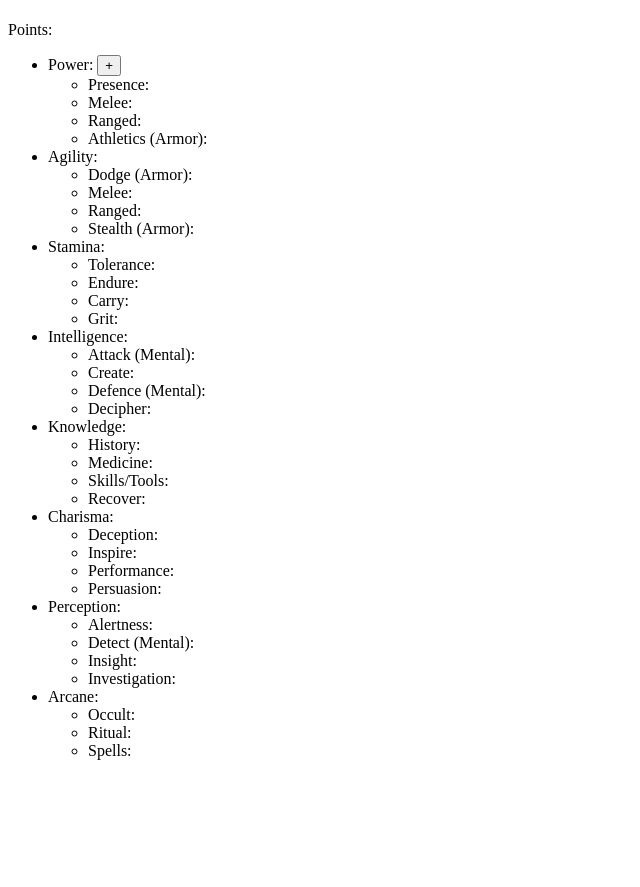
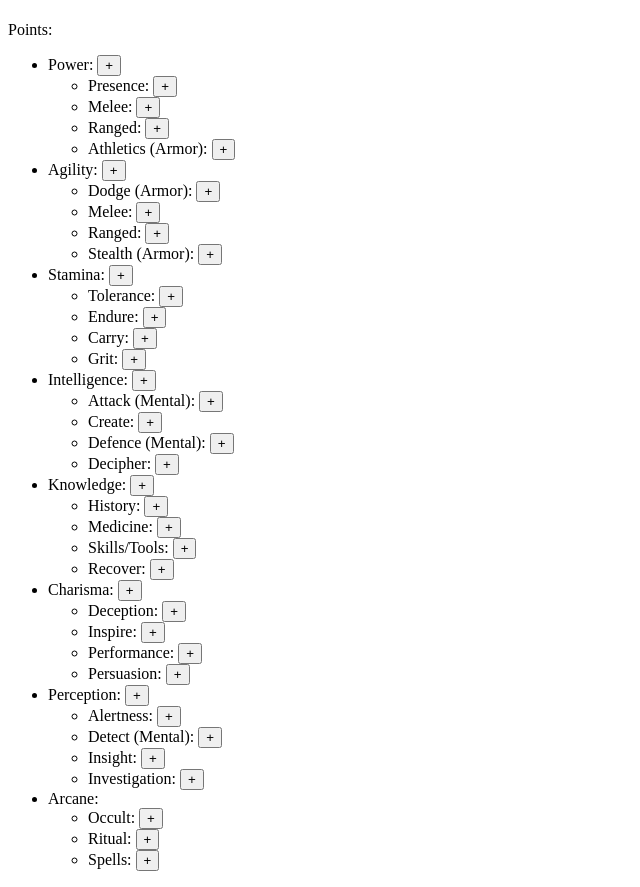
Before and after one commit to KeaganP-dev/Alem-Web-App, a website: page stats.html in a window 1280 px wide. Shown: the whole page, without its empty margins (0-640 px from the left). Before the commit the page ends 800 px from the top, so only its background shows below. Drawn offline with Linux system fonts and the light colour scheme.

Commit message:
stats.html fully functional

```diff
--- a/parsecsv.js
+++ b/parsecsv.js
@@ -176,6 +176,11 @@
     return Number(character.level) * 3 - excessskills / 2 - excessattributes - excesstraditions - Number(character.abilities);
 }
 
+function getArcane(character) {
+    totalTraditions = Number(character.charm) + Number(character.spark) + Number(character.reify) + Number(character.mind) + Number(character.shift) + Number(character.time) + Number(character.life) + Number(character.transform) + Number(character.spirit);
+    character.arcane = Math.round(totalTraditions / 5 - 0.01);
+}
+
   // Read the contents of "characters.csv"
   fetch('characters.csv')
     .then(response => response.text())
@@ -212,6 +217,8 @@
         character.ac = getArmor(armors, character);
 
         character.points = getPoints(character);
+
+        getArcane(character);
 
         // Populate the HTML elements with the character's data
         if (!! document.getElementById('level')) {
--- a/stats.html
+++ b/stats.html
@@ -8,68 +8,68 @@
         <meta charset="UTF-8" name="viewport", content="width=device-width", initial-scale="1.0">
         <title>Main Page</title>
         <link rel="icon" type="image/x-icon" href="/images/favicon.ico">
-        <script src="parsecsv.js"></script>
-        <script src="stats.js"></script>
     </head>
     <body>
       <h1 id="name"></h1>
       <p>Points: <span id="points"></span></p>
       <ul>
-        <li>Power: <input type="submit" value="+" onclick="increase_stat(confirm('Do you want to spend 1 point to increase Power?'), this)" id="power"/></li>
+        <li>Power: <span id = "power"></span><input type="submit" value="+" class="input" id="Power"/></li>
           <ul>
-            <li>Presence: <span id = "presence"></span></li>
-            <li>Melee: <span id = "powerMelee"></span></li>
-            <li>Ranged: <span id = "powerRanged"></span></li>
-            <li>Athletics (Armor): <span id = "athletics"></span></li>
+            <li>Presence: <span id = "presence"></span><input type="submit" value="+" class="input" id="Presence"/></li>
+            <li>Melee: <span id = "powerMelee"></span><input type="submit" value="+" class="input" id="Power_Melee"/></li>
+            <li>Ranged: <span id = "powerRanged"></span><input type="submit" value="+" class="input" id="Power_Ranged"/></li>
+            <li>Athletics (Armor): <span id = "athletics"></span><input type="submit" value="+" class="input" id="Athletics"/></li>
           </ul>
-        <li>Agility: <span id="agility"></span></li>
+        <li>Agility: <span id="agility"></span><input type="submit" value="+" class="input" id="Agility"/></li>
           <ul>
-            <li>Dodge (Armor): <span id = "dodge"></span></li>
-            <li>Melee: <span id = "agilityMelee"></span></li>
-            <li>Ranged: <span id = "agilityRanged"></span></li>
-            <li>Stealth (Armor): <span id = "stealth"></span></li>
+            <li>Dodge (Armor): <span id = "dodge"></span><input type="submit" value="+" class="input" id="Dodge"/></li>
+            <li>Melee: <span id = "agilityMelee"></span><input type="submit" value="+" class="input" id="Agility_Melee"/></li>
+            <li>Ranged: <span id = "agilityRanged"></span><input type="submit" value="+" class="input" id="Agility_Ranged"/></li>
+            <li>Stealth (Armor): <span id = "stealth"></span><input type="submit" value="+" class="input" id="Stealth"/></li>
           </ul>
-        <li>Stamina: <span id="stamina"></span></li>
+        <li>Stamina: <span id="stamina"></span><input type="submit" value="+" class="input" id="Stamina"/></li>
           <ul>
-            <li>Tolerance: <span id = "tolerance"></span></li>
-            <li>Endure: <span id = "endure"></span></li>
-            <li>Carry: <span id = "carry"></span></li>
-            <li>Grit: <span id = "grit"></span></li>
+            <li>Tolerance: <span id = "tolerance"></span><input type="submit" value="+" class="input" id="Tolerance"/></li>
+            <li>Endure: <span id = "endure"></span><input type="submit" value="+" class="input" id="Endure"/></li>
+            <li>Carry: <span id = "carry"></span><input type="submit" value="+" class="input" id="Carry"/></li>
+            <li>Grit: <span id = "grit"></span><input type="submit" value="+" class="input" id="Grit"/></li>
           </ul>
-        <li>Intelligence: <span id="intelligence"></span></li>
+        <li>Intelligence: <span id="intelligence"></span><input type="submit" value="+" class="input" id="Intelligence"/></li>
           <ul>
-            <li>Attack (Mental): <span id = "attack"></span></li>
-            <li>Create: <span id = "create"></span></li>
-            <li>Defence (Mental): <span id = "defence"></span></li>
-            <li>Decipher: <span id = "decipher"></span></li>
+            <li>Attack (Mental): <span id = "attack"></span><input type="submit" value="+" class="input" id="Attack"/></li>
+            <li>Create: <span id = "create"></span><input type="submit" value="+" class="input" id="Create"/></li>
+            <li>Defence (Mental): <span id = "defence"></span><input type="submit" value="+" class="input" id="Defence"/></li>
+            <li>Decipher: <span id = "decipher"></span><input type="submit" value="+" class="input" id="Decipher"/></li>
           </ul>
-        <li>Knowledge: <span id="knowledge"></span></li>
+        <li>Knowledge: <span id="knowledge"></span><input type="submit" value="+" class="input" id="Knowledge"/></li>
           <ul>
-            <li>History: <span id = "history"></span></li>
-            <li>Medicine: <span id = "medicine"></span></li>
-            <li>Skills/Tools: <span id = "skills/tools"></span></li>
-            <li>Recover: <span id = "recover"></span></li>
+            <li>History: <span id = "history"></span><input type="submit" value="+" class="input" id="History"/></li>
+            <li>Medicine: <span id = "medicine"></span><input type="submit" value="+" class="input" id="Medicine"/></li>
+            <li>Skills/Tools: <span id = "skills/tools"><input type="submit" value="+" class="input" id="Skills_Tools"/></span></li>
+            <li>Recover: <span id = "recover"></span><input type="submit" value="+" class="input" id="Recover"/></li>
           </ul>
-        <li>Charisma: <span id="charisma"></span></li>
+        <li>Charisma: <span id="charisma"></span><input type="submit" value="+" class="input" id="Charisma"/></li>
           <ul>
-            <li>Deception: <span id = "deception"></span></li>
-            <li>Inspire: <span id = "inspire"></span></li>
-            <li>Performance: <span id = "performance"></span></li>
-            <li>Persuasion: <span id = "persuasion"></span></li>
+            <li>Deception: <span id = "deception"></span><input type="submit" value="+" class="input" id="Deception"/></li>
+            <li>Inspire: <span id = "inspire"></span><input type="submit" value="+" class="input" id="Inspire"/></li>
+            <li>Performance: <span id = "performance"></span><input type="submit" value="+" class="input" id="Performance"/></li>
+            <li>Persuasion: <span id = "persuasion"></span><input type="submit" value="+" class="input" id="Persuasion"/></li>
           </ul>
-        <li>Perception: <span id="perception"></span></li>
+        <li>Perception: <span id="perception"></span><input type="submit" value="+" class="input" id="Perception"/></li>
           <ul>
-            <li>Alertness: <span id = "alertness"></span></li>
-            <li>Detect (Mental): <span id = "detect"></span></li>
-            <li>Insight: <span id = "insight"></span></li>
-            <li>Investigation: <span id = "investigation"></span></li>
+            <li>Alertness: <span id = "alertness"></span><input type="submit" value="+" class="input" id="Alertness"/></li>
+            <li>Detect (Mental): <span id = "detect"></span><input type="submit" value="+" class="input" id="Detect"/></li>
+            <li>Insight: <span id = "insight"></span><input type="submit" value="+" class="input" id="Insight"/></li>
+            <li>Investigation: <span id = "investigation"></span><input type="submit" value="+" class="input" id="Investigation"/></li>
           </ul>
         <li>Arcane: <span id="arcane"></span></li>
           <ul>
-            <li>Occult: <span id = "occult"></span></li>
-            <li>Ritual: <span id = "ritual"></span></li>
-            <li>Spells: <span id = "spells"></span></li>
+            <li>Occult: <span id = "occult"></span><input type="submit" value="+" class="input" id="Occult"/></li>
+            <li>Ritual: <span id = "ritual"></span><input type="submit" value="+" class="input" id="Ritual"/></li>
+            <li>Spells: <span id = "spells"></span><input type="submit" value="+" class="input" id="Spells"/></li>
           </ul>
       </ul>
+      <script src="parsecsv.js"></script>
+      <script src="stats.js"></script>
     </body>
 </html>
--- a/stats.js
+++ b/stats.js
@@ -3,7 +3,7 @@
 var xhr = new XMLHttpRequest();
 
 // Set the request URL and method
-var url = "http://localhost:3000/update-csv"; // Updated endpoint
+var url = window.location.href.replace('stats.html', 'update-csv'); // Updated endpoint
 var method = "POST";
 
 // Open the request
@@ -13,15 +13,22 @@ xhr.open(method, url, true);
 xhr.setRequestHeader("Content-Type", "application/json");
 
 function increase_stat(confirmed, element) {
-    console.log(character.name);
-    console.log(confirmed);
-    console.log(element);
+    let rewardsingle = ["Power", "Agility", "Stamina", "Intelligence", "Knowledge", "History", "Perception"]
+    let reward = 0;
+    if (rewardsingle.includes(element)) {
+        reward = 1;
+    } else {
+        reward = 2;
+    };
 
-    if(confirmed) {
+    if(confirmed && character.points > 0) {
         var data = {
             'character' : character.name,
-            'attribute' : element.id,
+            'attribute' : element,
+            'reward' : reward
         };
+
+        console.log("Data" + JSON.stringify(data));
         var jsonData = JSON.stringify(data);
 
         // Send the request
@@ -31,6 +38,7 @@ function increase_stat(confirmed, element) {
         xhr.onload = function() {
             if (xhr.status === 200) {
                 // Request was successful
+                location.reload();
                 var response = JSON.parse(xhr.responseText);
                 console.log(response);
             } else {
@@ -47,12 +55,11 @@ function increase_stat(confirmed, element) {
 }
 
 
-const table = document.getElementsByTagName('input');
+const listofinputs = document.getElementsByClassName('input');
 
-for (let i = 0; i < table.length; i++) {
-    table[i].addEventListener('click', function() {
-        console.log('clicked')
-        table[i].clicked = true;
-        increase_stat(table[i].name)
-    });
+console.log(listofinputs);
+
+for (let i = 0; i < listofinputs.length; i++) {
+    console.log(listofinputs[i].id);
+    listofinputs[i].addEventListener("click", function() { increase_stat(confirm('Do you want to spend 1 point to increase this?'), listofinputs[i].id) });
 }
```
Also changed, not shown: characters copy 2.csv (added, +12 -0 lines), characters copy 3.csv (added, +12 -0 lines), characters.csv (+5 -5 lines), server.js (+26 -50 lines).
